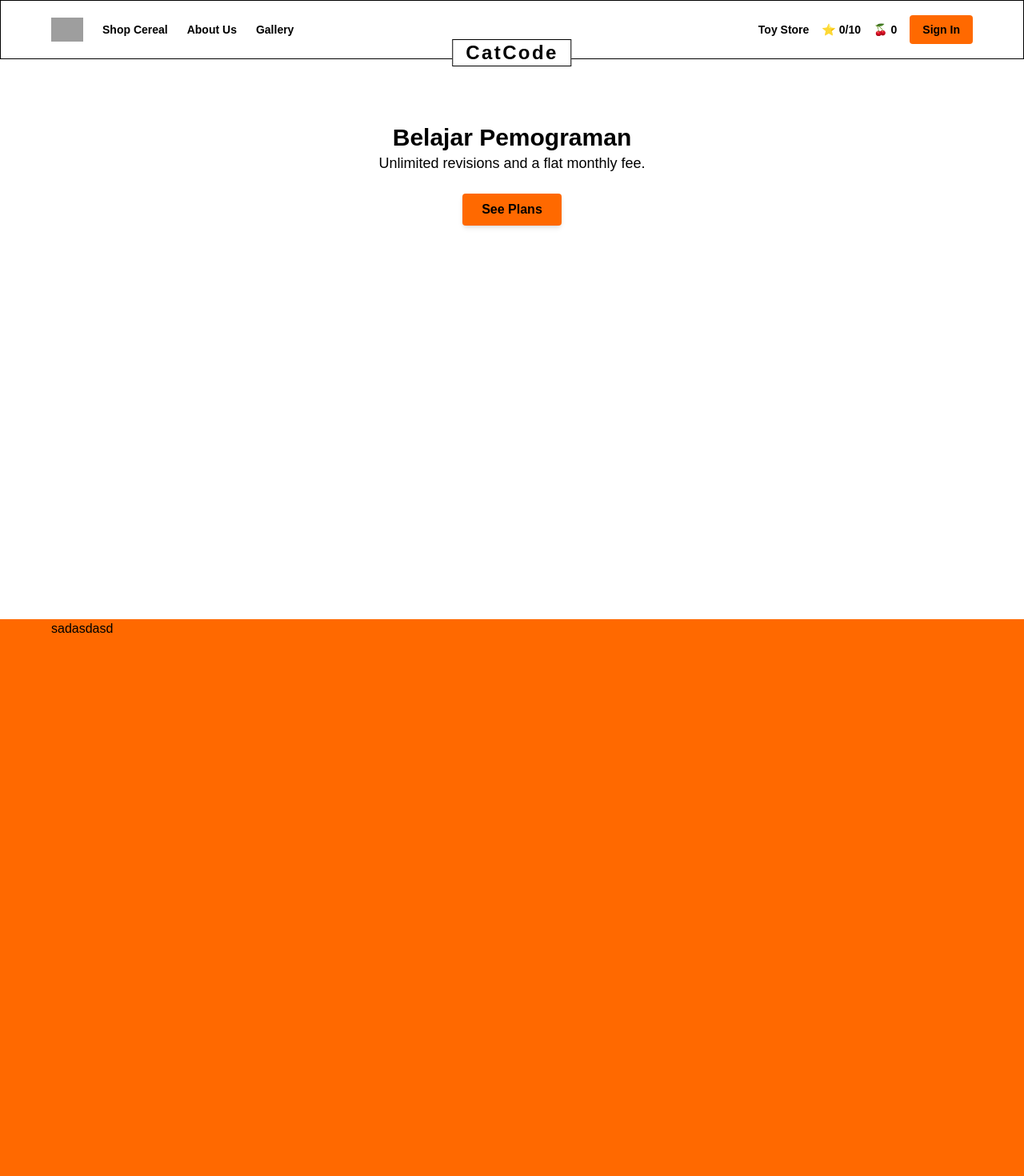
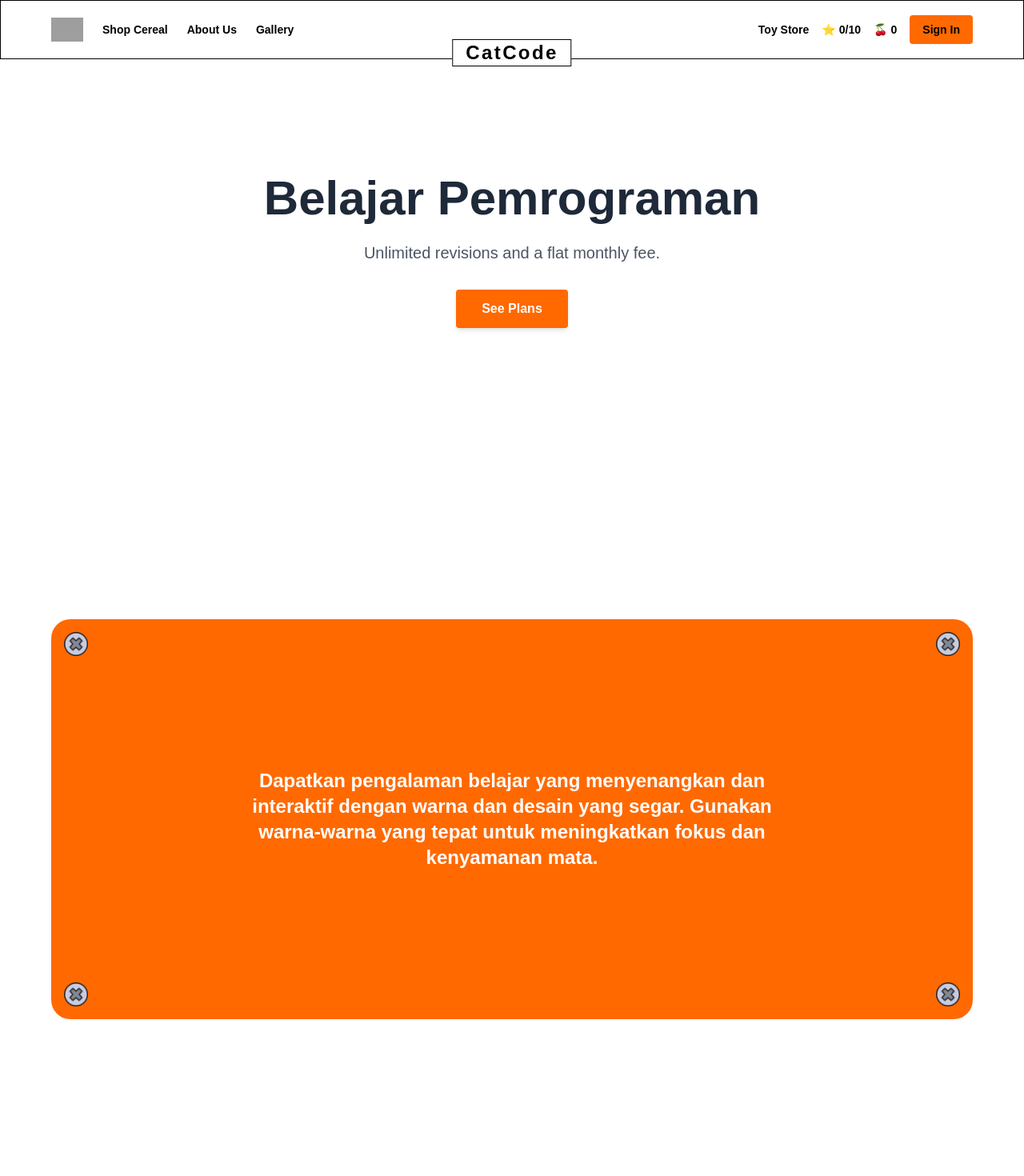
Before and after one commit to yudayuda78/catcode-app-nextjs, a Next.js app: page / in a window 1280 px wide. Shown: the top 1470 px of the page at 80% size. Built offline with nearby package versions, Linux system fonts and the light colour scheme; grey boxes are pictures that could not be loaded.

Commit message:
Style : add homepage

```diff
--- a/src/app/page.tsx
+++ b/src/app/page.tsx
@@ -1,26 +1,50 @@
-
 import Footer from '../components/Footer'
 import Section from '../components/Section'
 import Navbar from '@/components/Navbar'
+import Image from 'next/image'
 
 export default function Home() {
   return (
     <div>
-    <Navbar/>
-    <Section backgroundColor='bg-white' height="h-[700px]">
-      <div className="max-w-6xl mx-auto px-4 text-center pt-20">
-      <p className='text-3xl font-bold'>Belajar Pemograman</p>
-      <p className=" text-lg mb-6">Unlimited revisions and a flat monthly fee.</p>
-      <button className="bg-orange-500 text-black font-bold py-2 px-6 rounded shadow-md hover:bg-orange-400 transition">
-        See Plans
-      </button>
-      </div>
-    </Section>
-   <Section backgroundColor='bg-orange-500'>
-      <p>sadasdasd</p>
-   </Section>
+      <Navbar />
 
-    < Footer />
+      {/* Hero Section */}
+   <Section backgroundColor="bg-white" height="h-[700px]">
+  <div className="max-w-6xl mx-auto px-4 text-center pt-36">
+    <p className="text-6xl font-extrabold text-gray-800 mb-6">
+      Belajar Pemrograman
+    </p>
+    <p className="text-xl text-gray-600 mb-8">
+      Unlimited revisions and a flat monthly fee.
+    </p>
+    <button className="bg-orange-500 text-white font-bold py-3 px-8 rounded shadow-md hover:bg-orange-400 transition">
+      See Plans
+    </button>
+  </div>
+</Section>
+
+
+
+      {/* Orange Section */}
+      <Section backgroundColor="bg-white">
+  <div className="relative p-10 bg-orange-500 text-white h-[500px] w-full rounded-3xl flex items-center justify-center">
+
+    {/* 🟡 Screw di setiap pojok */}
+    <Image src="/asset/screw.webp" alt="Top Left" width={30} height={30} className="absolute top-0 left-0 m-4" />
+    <Image src="/asset/screw.webp" alt="Top Right" width={30} height={30} className="absolute top-0 right-0 m-4" />
+    <Image src="/asset/screw.webp" alt="Bottom Left" width={30} height={30} className="absolute bottom-0 left-0 m-4" />
+    <Image src="/asset/screw.webp" alt="Bottom Right" width={30} height={30} className="absolute bottom-0 right-0 m-4" />
+
+    {/* Konten tengah */}
+    <p className="text-2xl font-semibold max-w-2xl text-center z-10">
+      Dapatkan pengalaman belajar yang menyenangkan dan interaktif dengan warna dan desain yang segar. Gunakan warna-warna yang tepat untuk meningkatkan fokus dan kenyamanan mata.
+    </p>
+  </div>
+</Section>
+
+
+
+      <Footer />
     </div>
-  );
+  )
 }
```
Also changed, not shown: public/asset/screw.webp (added).
